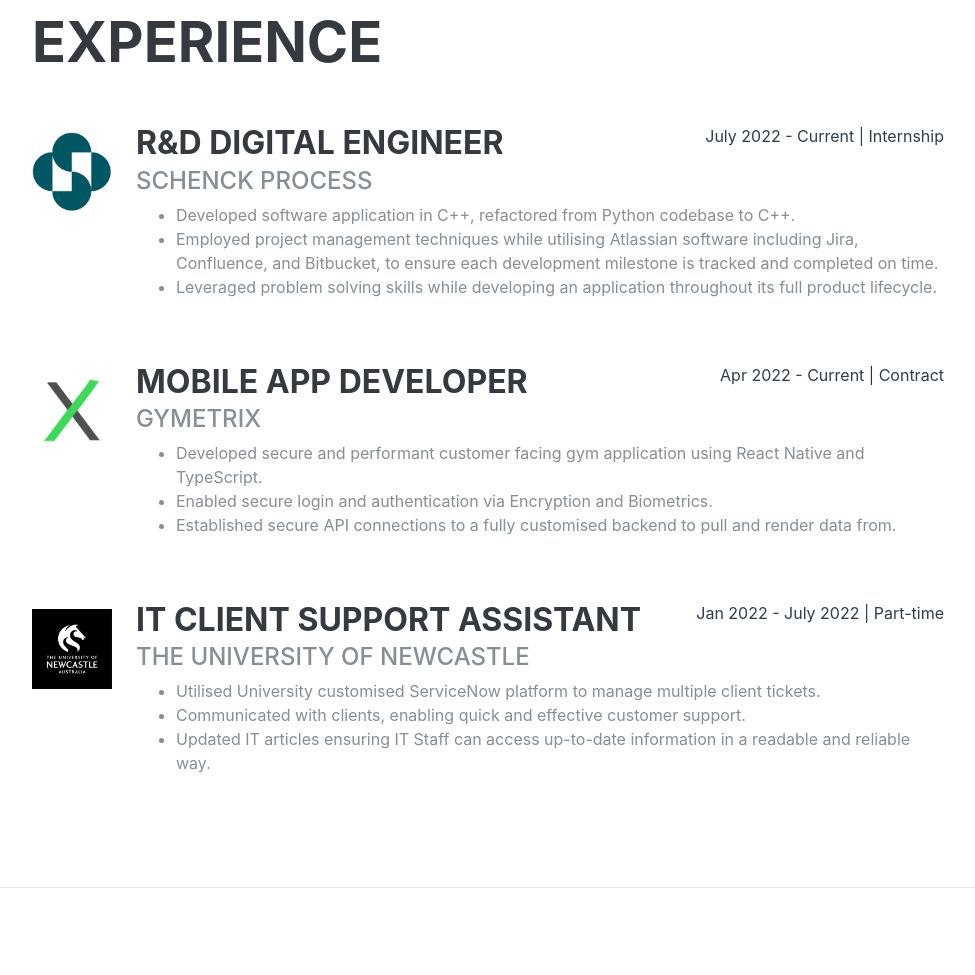
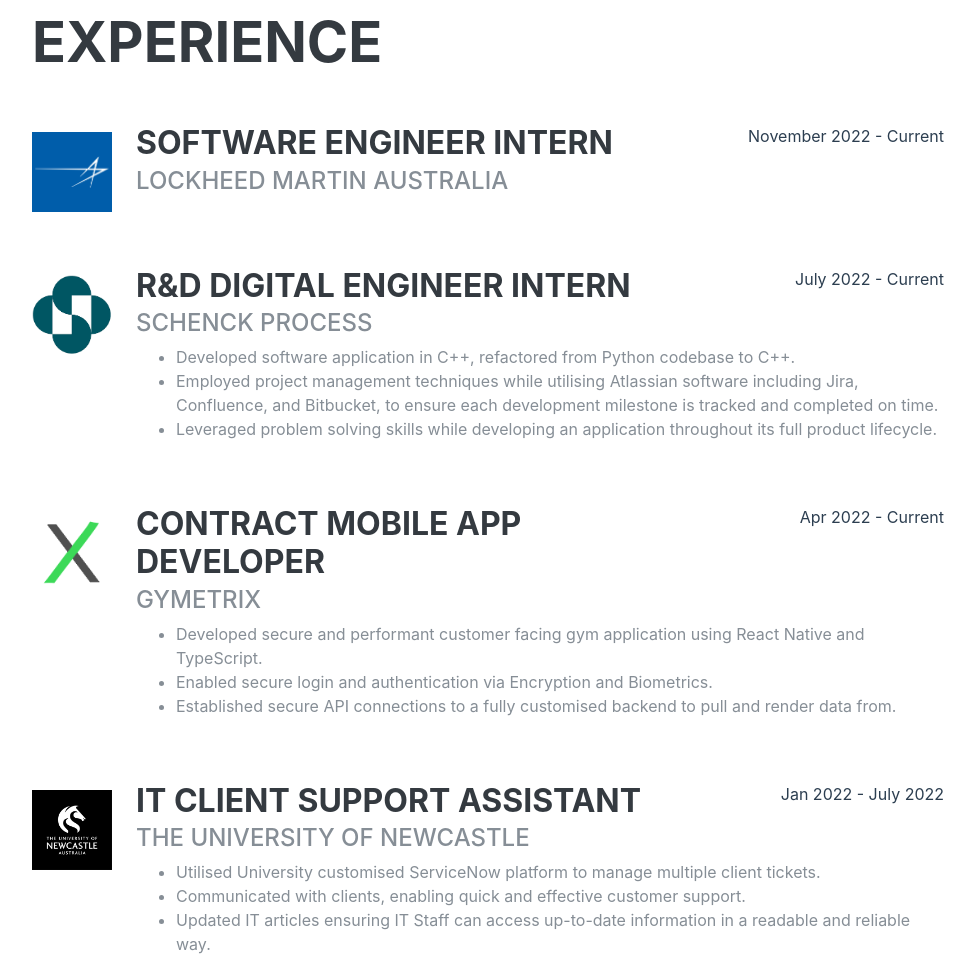
Before and after one commit to Tomrm18/portfolio-v2, a Gatsby site: page / in a window 1280 px wide. Shown: the part 840-1815 px from the top of the page, without its empty margins (288-1263 px from the left). Built offline with nearby package versions, Linux system fonts and the light colour scheme; Gatsby itself is replaced by a stand-in of ours; a web font is replaced by a local one.

Commit message:
Added Lockheed Martin experience and added condition rendering for job priorities

```diff
--- a/config.js
+++ b/config.js
@@ -28,21 +28,21 @@
   email: 'tmaguire2002@yahoo.com.au',
   experience: [
     {
-      company: 'Lockheed Martin',
-      role: 'Software Engineer',
+      company: 'Lockheed Martin Australia',
+      role: 'Software Engineer Intern',
       startDate: 'November 2022',
       endDate: 'Current',
-      priority: 'Internship',
+      priority: '',
       tasks: [],
       imageName: 'lockheed_martin',
-      hidden: true,
+      hidden: false,
     },
     {
       company: 'Schenck Process',
-      role: 'R&D Digital Engineer',
+      role: 'R&D Digital Engineer Intern',
       startDate: 'July 2022',
       endDate: 'Current',
-      priority: 'Internship',
+      priority: '',
       tasks: [
         'Developed software application in C++, refactored from Python codebase to C++.',
         'Employed project management techniques while utilising Atlassian software including Jira, Confluence, and Bitbucket, to ensure each development milestone is tracked and completed on time. ',
@@ -53,10 +53,10 @@
     },
     {
       company: 'Gymetrix',
-      role: 'Mobile App Developer',
+      role: 'Contract Mobile App Developer',
       startDate: 'Apr 2022',
       endDate: 'Current',
-      priority: 'Contract',
+      priority: '',
       tasks: [
         'Developed secure and performant customer facing gym application using React Native and TypeScript.',
         'Enabled secure login and authentication via Encryption and Biometrics.',
@@ -70,7 +70,7 @@
       role: 'IT Client Support Assistant',
       startDate: 'Jan 2022',
       endDate: 'July 2022',
-      priority: 'Part-time',
+      priority: '',
       tasks: [
         'Utilised University customised ServiceNow platform to manage multiple client tickets.',
         'Communicated with clients, enabling quick and effective customer support.',
--- a/src/components/Experience.tsx
+++ b/src/components/Experience.tsx
@@ -26,7 +26,12 @@
           subtitle={job.company}
           description={job.description}
           descriptionList={job.tasks}
-          rightTitle={`${job.startDate} - ${job.endDate} | ${job.priority}`}
+          rightTitle={
+            job.priority != "" && job.priority ?
+            `${job.startDate} - ${job.endDate} | ${job.priority}`
+            :
+            `${job.startDate} - ${job.endDate}`
+          }
           imageRenderer={<img width={80} src={logoImages[job.imageName].publicURL}  alt={job.imageName} />}
         />
       )
```
